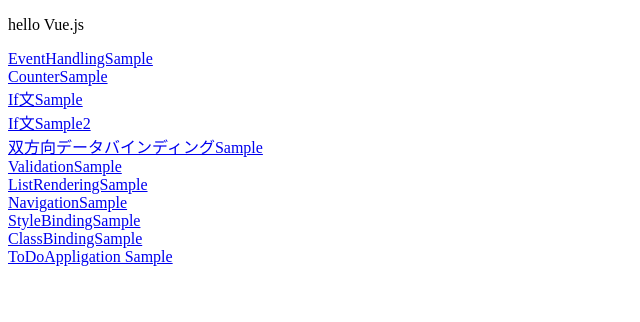
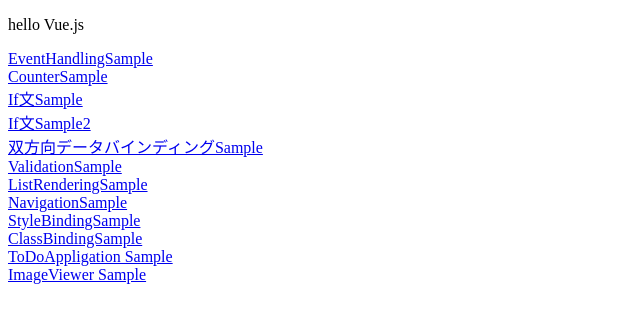
Before and after one commit to tech-o-zukky/vue_sample, a plain HTML site: page index.html in a window 1280 px wide. Shown: the whole page, without its empty margins (0-640 px from the left). Drawn offline with nearby package versions, Linux system fonts and the light colour scheme.

Commit message:
index: add link

```diff
--- a/index.html
+++ b/index.html
@@ -22,6 +22,7 @@
     <a href="style_binding.html">StyleBindingSample</a><br />
     <a href="class_binding.html">ClassBindingSample</a><br />
     <a href="todo_application.html">ToDoAppligation Sample</a><br />
+    <a href="image_viewer.html">ImageViewer Sample</a><br />
     <script src="./script/script.js"></script>
   </body>
 </html>
```
